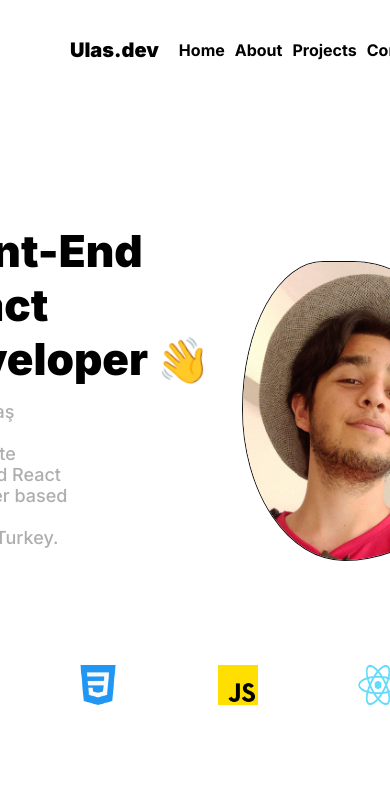
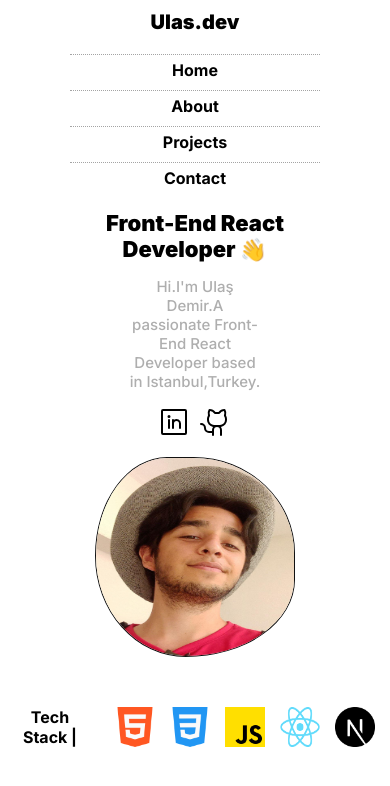
Before and after one commit to ulasdemir472/Portfolio, a Next.js app: page / in a window 390 px wide. Shown: the top 786 px of the page. Built offline with nearby package versions, Linux system fonts and the light colour scheme.

Commit message:
update for mobile

```diff
--- a/app/page.js
+++ b/app/page.js
@@ -41,7 +41,7 @@ export default function Home() {
         />
       </div>
       <div className={styles.footer}>
-        <p className={styles.footTitle}>Tech Stack | </p>
+        <p className={styles.footTitle}>Tech Stack |</p>
         <div className={styles.images}>
           <Image
             className={styles.logo}
--- a/app/page.module.css
+++ b/app/page.module.css
@@ -94,3 +94,62 @@
     transition: all .2s ease-in-out;
     transform: scale(1.5);
 }
+
+/* Mobile */
+@media screen and (max-width: 480px) {
+    .section{
+        display: flex;
+        flex-direction: column;
+        margin-top: 50px;
+        width: 100%;
+    }
+    .top{
+        display: flex;
+        flex-direction: column;
+        text-align: center;
+        gap: 15px;
+    }
+    .left{
+        display: flex;
+        gap: 15px;
+        flex-direction: column;
+        justify-content: center;
+        align-items: center;
+    }
+    .title{
+        font-size: 22px;
+        font-weight: 900;
+    }
+    .desc{
+        font-size: 15px;
+        font-weight: 500;
+        color: rgb(174, 174, 174);
+        display: flex;
+        justify-content: center;
+    }
+    .image{
+        width: 200px;
+        height: 200px;
+    }
+    .footer{
+        display: flex;
+        align-items: center;
+        justify-content: center;
+        gap: 30px;
+    }
+    .footTitle{
+        font-size: 16px;
+        display: flex;
+        width: 70px;
+
+    }
+    .images{
+        display: flex;
+        align-items: center;
+        gap: 15px;
+    }
+    .logo{
+        width: 16;
+        height: 16;
+    }
+}
--- a/components/navbar/navbar.jsx
+++ b/components/navbar/navbar.jsx
@@ -10,10 +10,18 @@ const Navbar = () => {
       </Link>
 
       <div className={styles.links}>
-        <Link href="/">Home</Link>
-        <Link href="/about">About</Link>
-        <Link href="/projects">Projects</Link>
-        <Link href="/contact">Contact</Link>
+        <Link className={styles.link} href="/">
+          Home
+        </Link>
+        <Link className={styles.link} href="/about">
+          About
+        </Link>
+        <Link className={styles.link} href="/projects">
+          Projects
+        </Link>
+        <Link className={styles.link} href="/contact">
+          Contact
+        </Link>
       </div>
     </nav>
   );
--- a/components/navbar/page.module.css
+++ b/components/navbar/page.module.css
@@ -17,3 +17,29 @@
         font-weight: 700
     }
 }
+/* Mobile */
+@media screen and (max-width: 480px) {
+    .nav{
+        display: flex;
+        flex-direction: column;
+        margin-bottom: 60px;
+    }
+    .title{
+        display: flex;
+        justify-content: center;
+        width: 100%;
+    }
+    .links{
+        display: flex;
+        flex-direction: column;
+        width: 100%;
+    }
+    .link{
+        display: flex;
+        padding-top: 5px;
+        width: 100%;
+        justify-content: center;
+        border-top: dotted 1px rgb(164, 164, 164);
+        text-align: center;
+    }
+}
```
